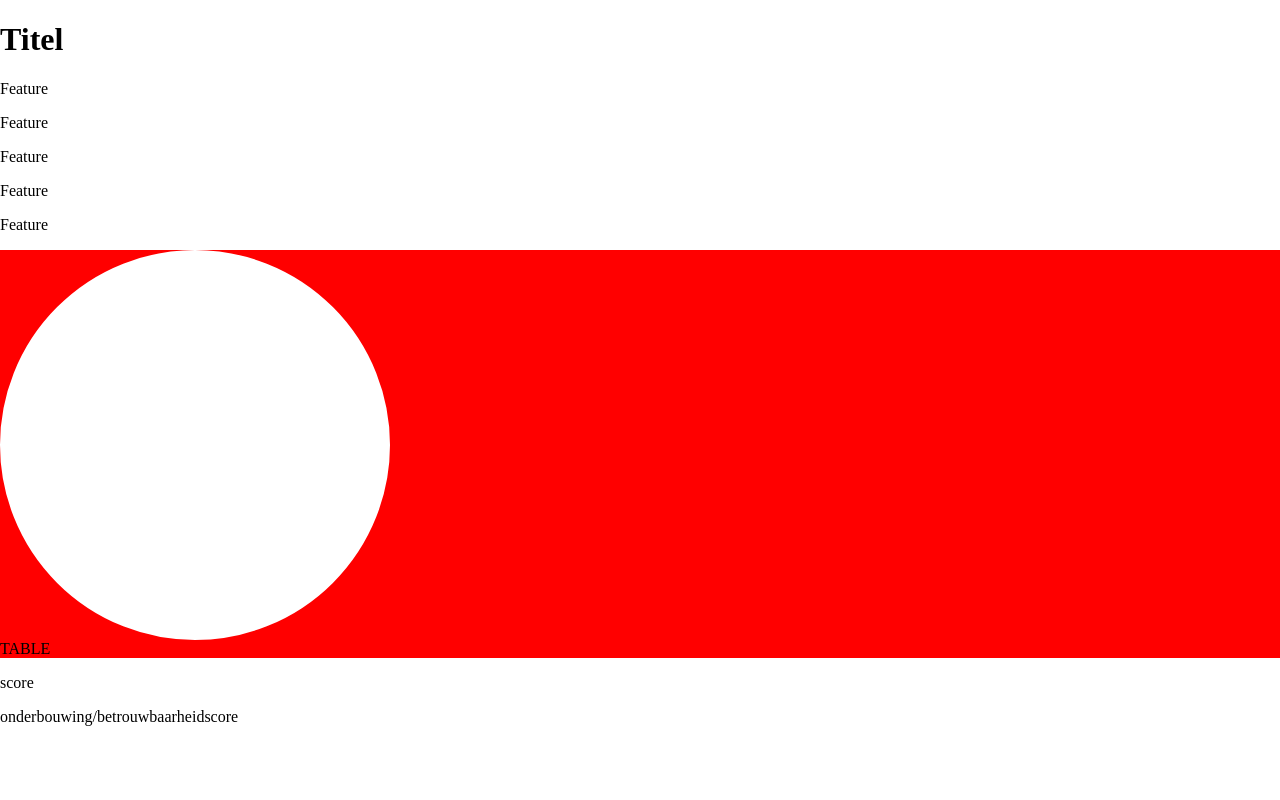
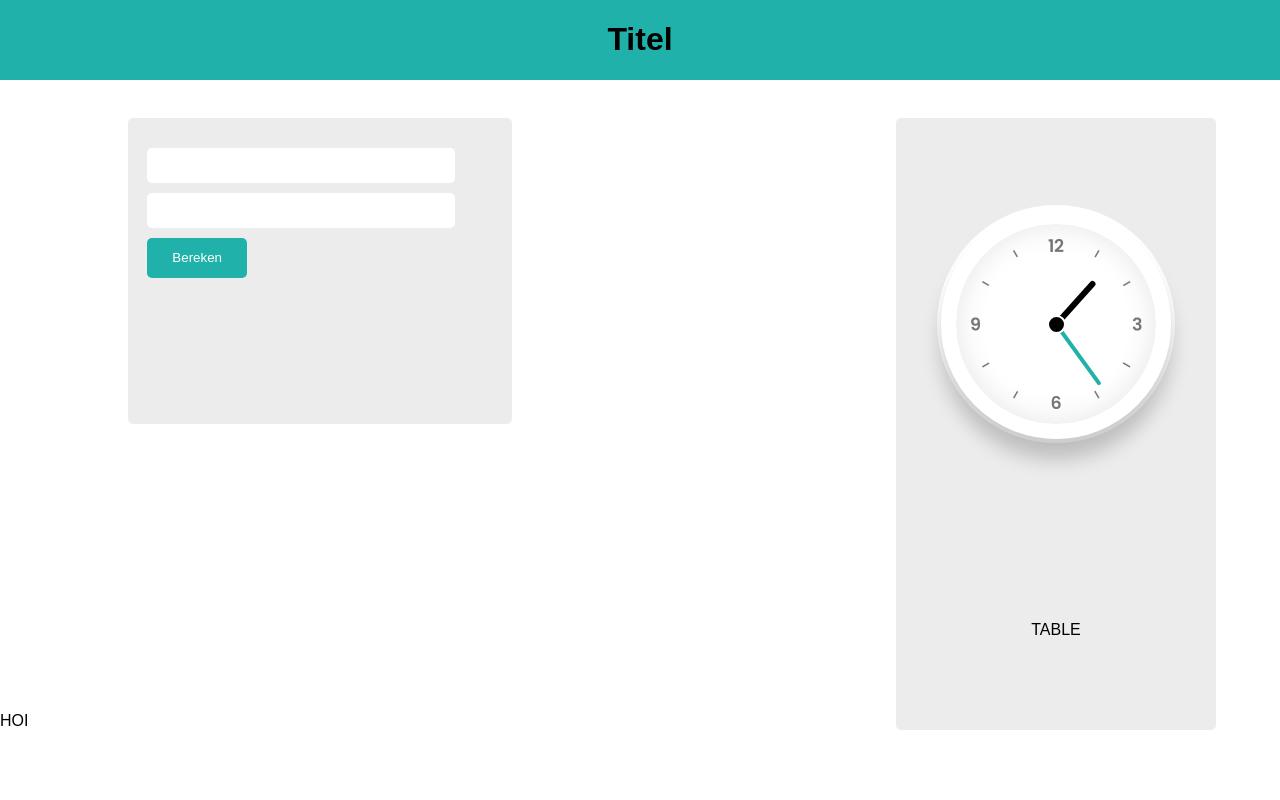
Before and after one commit to stormjoannes/prorail_predictions, a Flask app: page / in a window 1280 px wide. Run offline with Flask 2, Linux system fonts and the light colour scheme.

Commit message:
bijna eerste design af

```diff
--- a/applicatie/static/css/main.css
+++ b/applicatie/static/css/main.css
@@ -1,19 +1,167 @@
 body {
     margin: 0;
     padding: 0;
+    height: 100vh;
+    font-family: arial;
+}
+
+.header {
+    display: flex;
+    justify-content: center;
+    height: 10%;
+    background: lightseagreen;
+}
+
+.container {
+    display: flex;
+    justify-content: space-between;
+    height: 90%;
+}
+
+.model_box {
+    display: flex;
+    flex-direction: column;
+    justify-content: space-between;
+    width: 50%;
+    height: 85%;
+    margin: 3% 0;
+}
+
+.input_box {
+    background: rgba(192,192,192,.3);
+    height: 50%;
+    width: 60%;
+    margin: 0 auto;
+    border-radius: 5px;
+}
+
+.form {
+    display: flex;
+    flex-direction: column;
+    align-items: flex-start;
+    width: 100%;
+    margin-top: 5%;
+}
+
+.input_feature {
+    width: 75%;
+    border: none;
+    margin: 10px 0 0 5%;
+    padding: 10px;
+    border-radius: 5px;
+}
+
+.input_feature:focus {
+    border: 3px solid lightseagreen;
+    outline: none;
+}
+
+.submit_button {
+    width: 100px;
+    height: 40px;
+    color: white;
+    background: lightseagreen;
+    margin: 10px 0 0 5%;
+    border: none;
+    cursor: pointer;
+    border-radius: 5px;
+    transition: ease-out .5s;
+}
+
+.submit_button:focus {
+    border: 3px solid lightseagreen;
+    background: white;
+    color: lightseagreen;
+    outline: none;
+}
+
+.submit_button:hover {
+    border: 3px solid lightseagreen;
+    background: white;
+    color: lightseagreen;
+    transition: ease-out .5s;
 }
 
 .vis_block {
-    background: red;
+    display: flex;
+    background: rgba(192,192,192,.3);
+    flex-direction: column;
+    align-items: center;
+    justify-content: space-around;
+    border-radius: 5px;
+    width: 25%;
+    height: 85%;
+    margin: 3% 5%;
 }
 
 .clock {
-    width: 350px;
-    height: 350px;
+    width: 200px;
+    height: 200px;
     display: flex;
     justify-content: center;
     align-items: center;
-    background: white;
+    background: white url('../images/clock.png');
+    background-size: cover;
     border-radius: 50%;
-    border: 20px solid white;
+    border: 15px solid white;
+    box-shadow: inset 0 0 30px rgba(0,0,0,.1),
+                    0 20px 20px rgba(0,0,0,.2),
+                    0 0 0 4px rgba(255,255,255,1);
+
 }
+
+.clock::before {
+    content: '';
+    position: absolute;
+    width: 15px;
+    height: 15px;
+    background: black;
+    border: 2px solid white;
+    z-index: 100000;
+    border-radius: 50%;
+}
+
+.hour {
+    position: absolute;
+}
+
+.min {
+    position: absolute;
+}
+
+.hour, .hr {
+    width: 160px;
+    height: 115px;
+}
+
+.min, .mn {
+    width: 190px;
+    height: 150px;
+}
+
+.hr, .mn {
+    display: flex;
+    justify-content: center;
+    position: absolute;
+    border-radius: 50%;
+}
+
+.hr::before {
+    content: '';
+    position: absolute;
+    width: 6px;
+    height: 50px;
+    background: black;
+    z-index: 10;
+    border-radius: 6px 6px 0 0;
+}
+
+.mn::before {
+    content: '';
+    position: absolute;
+    width: 4px;
+    height: 80px;
+    background: lightseagreen;
+    z-index: 11;
+    border-radius: 6px 6px 0 0;
+}
--- /dev/null
+++ b/applicatie/static/javascript/clock.js
@@ -0,0 +1,11 @@
+const deg= 6;
+const hr = document.querySelector("#hr");
+const mn = document.querySelector("#mn");
+
+setInterval(() => {
+    let day = new Date();
+    let hh = day.getHours() * 30;
+    let mm = day.getMinutes() * deg;
+    hr.style.transform = `rotateZ(${hh+(mm/12)}deg)`;
+    mn.style.transform = `rotateZ(${mm}deg)`;
+})
--- a/applicatie/templates/base.html
+++ b/applicatie/templates/base.html
@@ -4,14 +4,38 @@
             <title>My website</title>
         </head>
     <body>
+        <div class="header">
             <h1>Titel</h1>
-        <p>Feature</p>
-        <p>Feature</p>
-        <p>Feature</p>
-        <p>Feature</p>
-        <p>Feature</p>
+        </div>
+        <div class="container">
+            <div class="model_box">
+                <div class="input_box">
+                    <form class="form">
+                        <input type="text" class="input_feature" name="locatie">
+                        <input type="text" class="input_feature" name="tijd">
+                        <input type="submit" class="submit_button" value="Bereken">
+                    </form>
+                </div>
+
+                <div class="output_box">
+                    <div class="output_score">
+                        {% block score %}
+                        {% endblock %}
+                    </div>
+                    <div class="output_text">HOI</div>
+                </div>
+            </div>
             <div class="vis_block">
                 <div class="clock">
+                    <div class="hour">
+                        <div class="hr" id="hr"></div>
+                    </div>
+                    <div class="min">
+                        <div class="mn" id="mn"></div>
+                    </div>
+                    <div class="target">
+                        <div class="tg"></div>
+                    </div>
                 </div>
                 <div class="table_box">
                     <table>
@@ -19,7 +43,7 @@
                     </table>
                 </div>
             </div>
-        <p>score</p>
-        <p>onderbouwing/betrouwbaarheidscore</p>
+        </div>
     </body>
+    <script type="text/javascript" src="{{ url_for('static', filename='javascript/clock.js') }}"></script>
 </html>
```
Also changed, not shown: applicatie/static/images/clock.png (added). Lines whose indentation alone changed are shown as unchanged.
